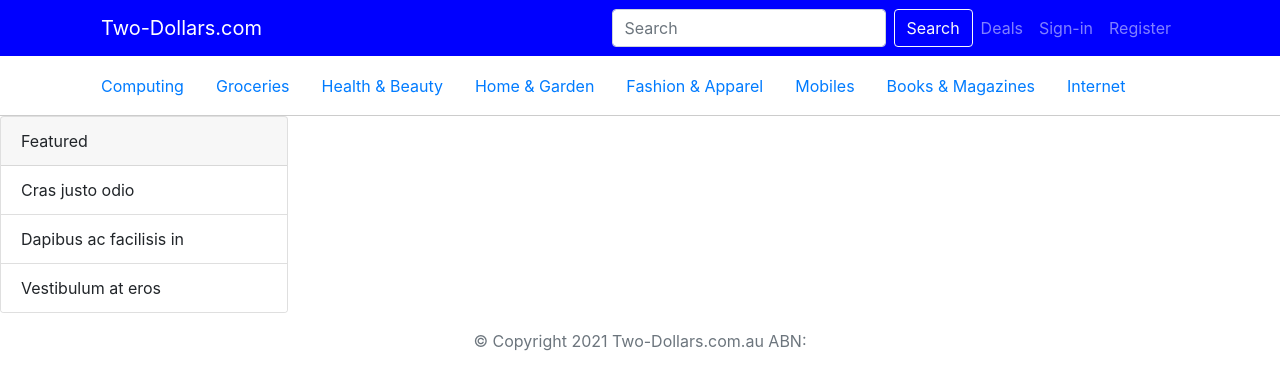
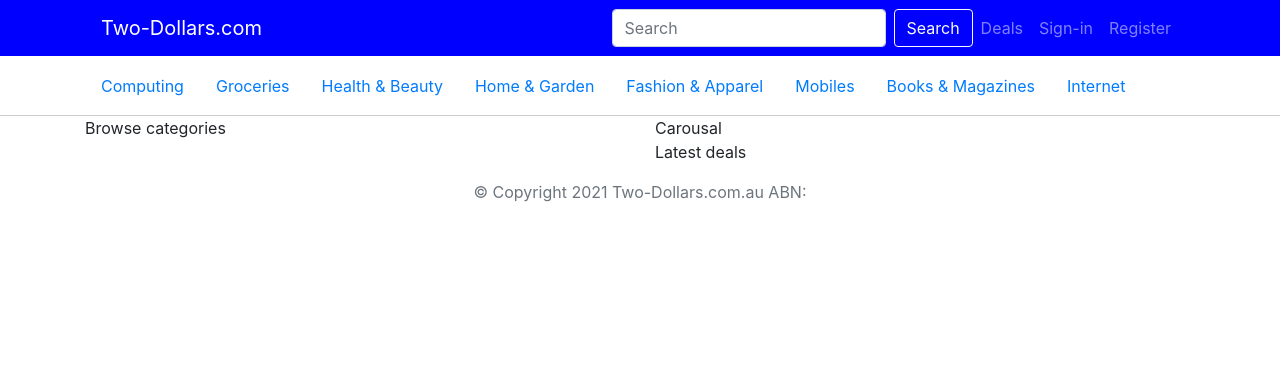
Before and after one commit to bonnak/2dollarshop, a Next.js app: page / in a window 1280 px wide. Shown: the top 390 px of the page. Built offline with nearby package versions, Linux system fonts and the light colour scheme.

Commit message:
Manage browse categories and latest deal layout

```diff
--- /dev/null
+++ b/components/BrowseCategories.js
@@ -0,0 +1,5 @@
+export default function BrowseCategories() {
+  return <div>
+    Browse categories
+  </div>
+}
--- /dev/null
+++ b/components/LatestDeals.js
@@ -0,0 +1,5 @@
+export default function LatestDeals() {
+  return <div>
+    Latest deals
+  </div>
+}
--- a/pages/index.js
+++ b/pages/index.js
@@ -1,17 +1,20 @@
+import { Container, Row, Col } from 'react-bootstrap';
 import AppLayout from '../layouts/AppLayout';
-import { Container, Row, Col, Card, ListGroup } from 'react-bootstrap';
+import BrowseCategories from '../components/BrowseCategories';
+import LatestDeals from '../components/LatestDeals';
 
 export default function Home() {
   return (
     <AppLayout>
-      <Card style={{ width: '18rem' }}>
-        <Card.Header>Featured</Card.Header>
-        <ListGroup variant="flush">
-          <ListGroup.Item>Cras justo odio</ListGroup.Item>
-          <ListGroup.Item>Dapibus ac facilisis in</ListGroup.Item>
-          <ListGroup.Item>Vestibulum at eros</ListGroup.Item>
-        </ListGroup>
-      </Card>
+      <Container>
+        <Row>
+          <Col><BrowseCategories /></Col>
+          <Col>
+            <div>Carousal</div>
+            <LatestDeals />
+          </Col>
+        </Row>
+      </Container>
     </AppLayout>
   );
 }
```
